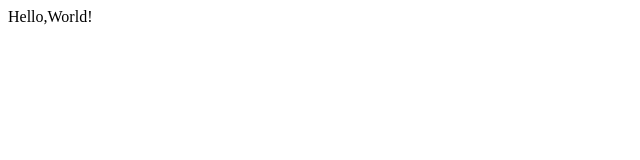
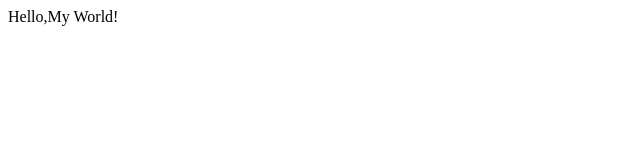
Before and after one commit to thusharanv/test, a plain HTML site: page hello.html in a window 1280 px wide. Shown: the full height of the page, 0-640 px from the left. Drawn offline with Linux system fonts and the light colour scheme.

Commit message:
Update hello.html

```diff
--- a/hello.html
+++ b/hello.html
@@ -4,6 +4,6 @@
 		<title>MY WEBPAGE!</title>
 	</head>
 	<body>
-		Hello,World!
+		Hello,My World!
 	</body>
 </html>
```
